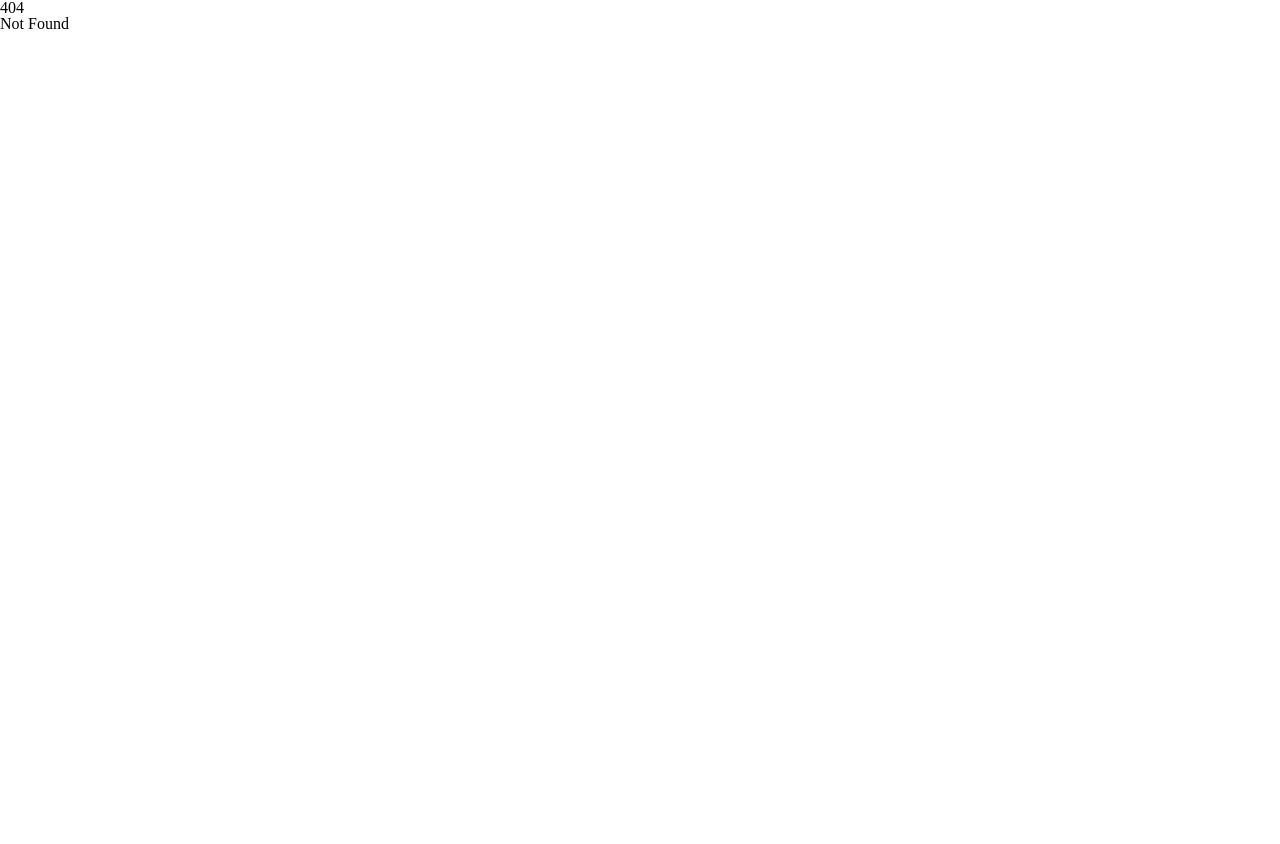
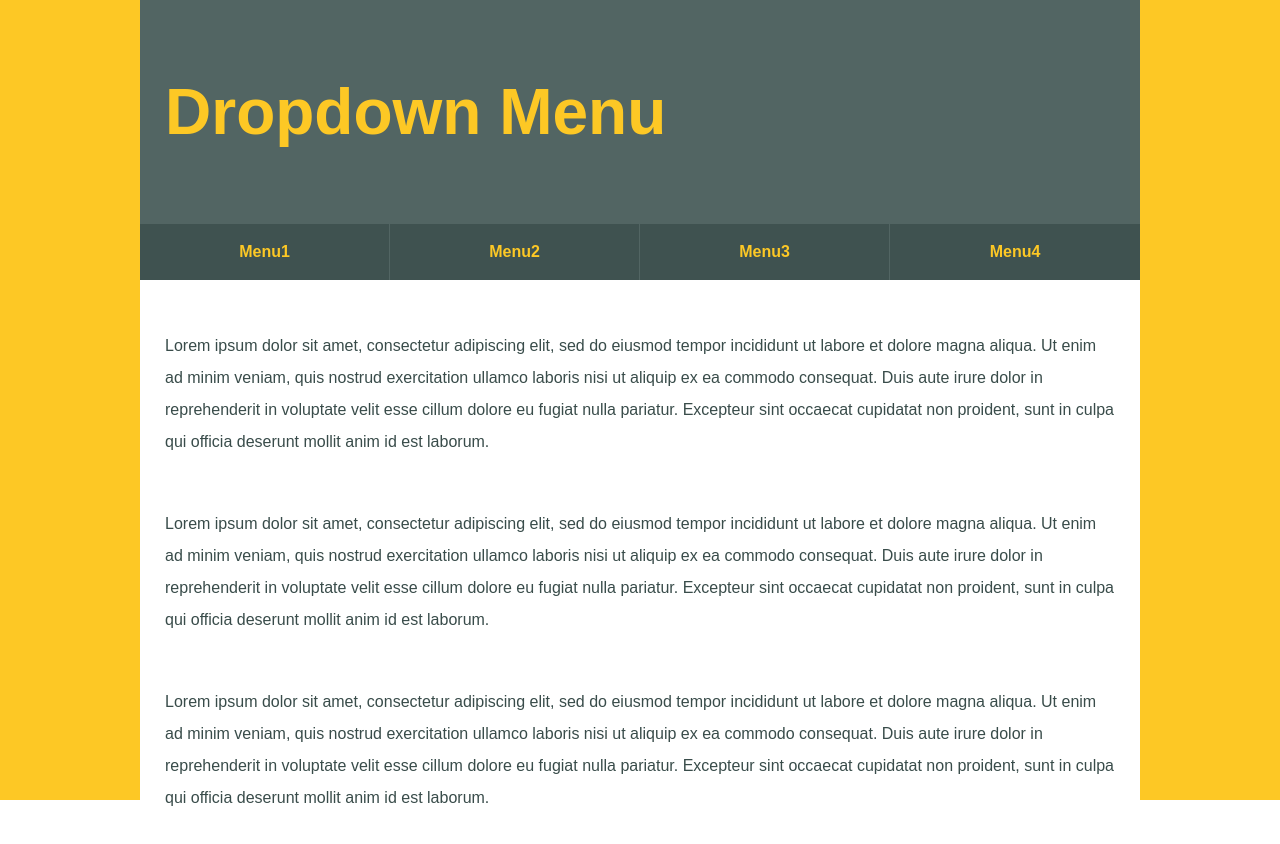
Before and after one commit to cxc421/svelte-practice, a SvelteKit app: page /05-dropdown-menu in a window 1280 px wide. Before the commit this address had no page. Shown: the top 844 px of the page. Before the commit the page ends 800 px from the top, so only its background shows below. Built offline with nearby package versions, Linux system fonts and the light colour scheme.

Commit message:
feat: add `Dropdown Menu` sample

```diff
--- a/src/routes/+page.svelte
+++ b/src/routes/+page.svelte
@@ -4,6 +4,7 @@
     { url: "/02-alertbox", title: "Alertbox" },
     { url: "/03-photo-viewer", title: "Photo Viewer" },
     { url: "/04-tab", title: "Tab" },
+    { url: "/05-dropdown-menu", title: "Dropdown Menu" },
   ];
 </script>
 
--- /dev/null
+++ b/src/routes/05-dropdown-menu/+page.svelte
@@ -0,0 +1,176 @@
+<script lang="ts">
+  import { slide } from "svelte/transition";
+  import { sineInOut } from "svelte/easing";
+
+  const menuList = [
+    {
+      title: "Menu1",
+      href: "#1",
+      subList: [
+        { title: "Menu1a", href: "#1a" },
+        { title: "Menu1b", href: "#1b" },
+        { title: "Menu1c", href: "#1c" },
+      ],
+      showSubList: false,
+    },
+    {
+      title: "Menu2",
+      href: "#2",
+      subList: [
+        { title: "Menu2a", href: "#2a" },
+        { title: "Menu2b", href: "#2b" },
+        { title: "Menu2c", href: "#2c" },
+      ],
+      showSubList: false,
+    },
+    {
+      title: "Menu3",
+      href: "#3",
+      subList: [
+        { title: "Menu3a", href: "#3a" },
+        { title: "Menu3b", href: "#3b" },
+        { title: "Menu3c", href: "#3c" },
+      ],
+      showSubList: false,
+    },
+    {
+      title: "Menu4",
+      href: "#4",
+      subList: [
+        { title: "Menu4a", href: "#4a" },
+        { title: "Menu4b", href: "#4b" },
+        { title: "Menu4c", href: "#4c" },
+      ],
+      showSubList: false,
+    },
+  ];
+</script>
+
+<div class="container">
+  <div id="wrapper">
+    <header>
+      <h1>Dropdown Menu</h1>
+    </header>
+    <nav>
+      <ul id="navi">
+        {#each menuList as menu}
+          <li
+            on:mouseenter={() => (menu.showSubList = true)}
+            on:mouseleave={() => (menu.showSubList = false)}
+          >
+            <a href={menu.href}>{menu.title}</a>
+            {#if menu.showSubList}
+              <ul transition:slide={{ duration: 200, easing: sineInOut }}>
+                {#each menu.subList as { href, title }}
+                  <li><a {href}>{title}</a></li>
+                {/each}
+              </ul>
+            {/if}
+          </li>
+        {/each}
+      </ul>
+    </nav>
+    <main>
+      <p>
+        Lorem ipsum dolor sit amet, consectetur adipiscing elit, sed do eiusmod
+        tempor incididunt ut labore et dolore magna aliqua. Ut enim ad minim
+        veniam, quis nostrud exercitation ullamco laboris nisi ut aliquip ex ea
+        commodo consequat. Duis aute irure dolor in reprehenderit in voluptate
+        velit esse cillum dolore eu fugiat nulla pariatur. Excepteur sint
+        occaecat cupidatat non proident, sunt in culpa qui officia deserunt
+        mollit anim id est laborum.
+      </p>
+      <p>
+        Lorem ipsum dolor sit amet, consectetur adipiscing elit, sed do eiusmod
+        tempor incididunt ut labore et dolore magna aliqua. Ut enim ad minim
+        veniam, quis nostrud exercitation ullamco laboris nisi ut aliquip ex ea
+        commodo consequat. Duis aute irure dolor in reprehenderit in voluptate
+        velit esse cillum dolore eu fugiat nulla pariatur. Excepteur sint
+        occaecat cupidatat non proident, sunt in culpa qui officia deserunt
+        mollit anim id est laborum.
+      </p>
+      <p>
+        Lorem ipsum dolor sit amet, consectetur adipiscing elit, sed do eiusmod
+        tempor incididunt ut labore et dolore magna aliqua. Ut enim ad minim
+        veniam, quis nostrud exercitation ullamco laboris nisi ut aliquip ex ea
+        commodo consequat. Duis aute irure dolor in reprehenderit in voluptate
+        velit esse cillum dolore eu fugiat nulla pariatur. Excepteur sint
+        occaecat cupidatat non proident, sunt in culpa qui officia deserunt
+        mollit anim id est laborum.
+      </p>
+    </main>
+  </div>
+</div>
+
+<style>
+  .container {
+    font-family: Arial, sans-serif;
+    -webkit-font-smoothing: antialiased;
+    background: #fdc825;
+    height: 100vh;
+  }
+
+  #wrapper {
+    width: 1000px;
+    margin: 0 auto;
+    background: #fff;
+  }
+
+  header h1 {
+    padding: 80px 25px;
+    color: #fdc825;
+    background: #526563;
+    font-size: 4em;
+    font-weight: bold;
+  }
+
+  li {
+    float: left;
+    width: 250px;
+    text-align: center;
+    list-style-type: none;
+    font-weight: bold;
+  }
+
+  ul ul {
+    /* display: none; */
+    position: absolute;
+    width: 250px;
+  }
+
+  li li {
+    float: none;
+    border-top: 1px solid #7f9492;
+  }
+
+  li a {
+    display: block;
+    padding: 20px 0;
+    color: #fdc825;
+    background: #3f5250;
+    border-right: 1px solid #526563;
+    text-decoration: none;
+  }
+
+  li a:hover {
+    color: #fff;
+    background: #394c4a;
+  }
+
+  #navi > li:last-child > a,
+  nav li:last-child li a {
+    border-right: none;
+  }
+
+  main {
+    clear: both;
+    display: block;
+    padding: 50px 25px 20px;
+  }
+
+  p {
+    margin-bottom: 50px;
+    line-height: 2em;
+    color: #394c4a;
+  }
+</style>
```
